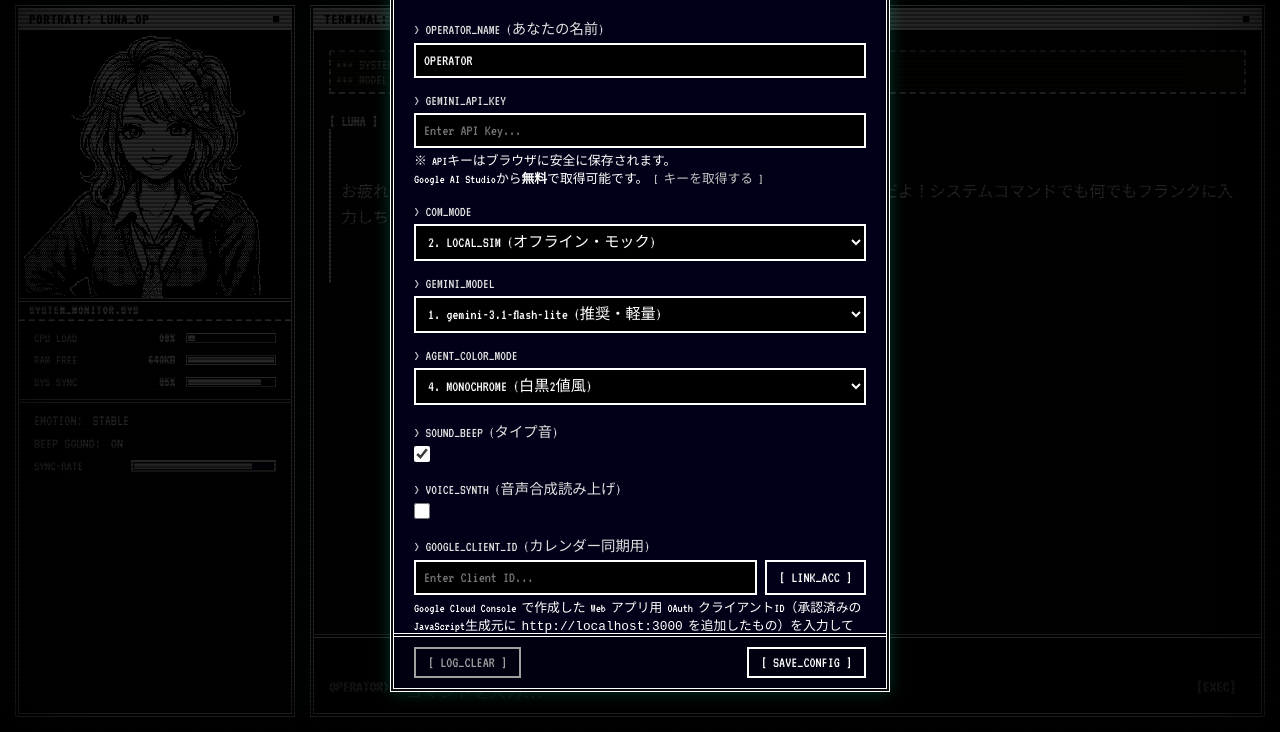
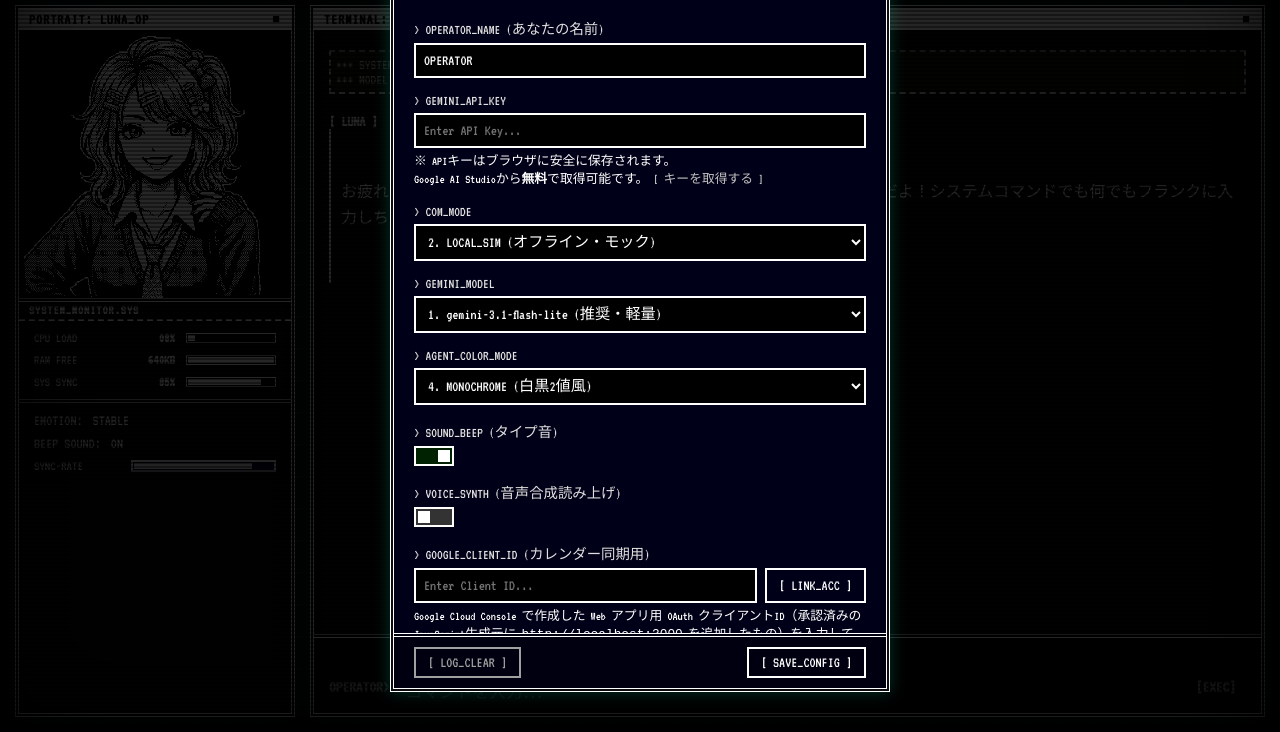
Before and after one commit to krduk/TalkAgentG, a website: page index.html in a window 1280 px wide. Both pictures are taken after a click on the button "システム設定". Shown: the part 68-800 px from the top of the page. Drawn offline with Linux system fonts and the light colour scheme; a web font is replaced by a local one.

Commit message:
fix: DOMContentLoaded重複削除、switch-sliderスタイル追加、header-btnホバーcolor重複修正、agentColorDefaultを'mono'に統一、fetchAvailableModelsのフィルタ改善

```diff
--- a/app.js
+++ b/app.js
@@ -126,7 +126,7 @@ function updateUIFromSettings() {
     modeSelect.value = config.mode;
     geminiModelSelect.value = config.geminiModel || 'gemini-3.1-flash-lite';
     googleClientIdInput.value = config.googleClientId || '';
-    agentColorSelect.value = config.agentColorMode || 'green';
+    agentColorSelect.value = config.agentColorMode || 'mono';
     soundToggle.checked = config.soundEnabled;
     voiceToggle.checked = config.voiceEnabled;
     systemPromptInput.value = config.systemPrompt;
@@ -674,11 +674,10 @@ async function fetchAvailableModels() {
 
         if (data.models) {
             // Filter models that support generateContent method and are modern (Gemini 3.x, 2.x only)
-            const allowedModels = ['gemini-3.1-flash-lite', 'gemini-3.1-flash', 'gemini-3.1-pro', 'gemini-2.0-flash'];
             const availableModels = data.models
                 .filter(m => m.supportedGenerationMethods.includes('generateContent'))
                 .map(m => m.name.replace('models/', ''))
-                .filter(name => allowedModels.includes(name) || name.startsWith('gemini-3.1') || name.startsWith('gemini-3.0'));
+                .filter(name => name.startsWith('gemini-'));
 
             if (availableModels.length > 0) {
                 updateModelDropdown(availableModels);
@@ -719,9 +718,6 @@ function updateModelDropdown(modelsList) {
         localStorage.setItem('cosmos_elena_config_retro', JSON.stringify(config));
     }
 }
-
-// Start app
-document.addEventListener('DOMContentLoaded', init);
 
 // Google Calendar Sync Functions
 function initGoogleAuth() {
--- a/style.css
+++ b/style.css
@@ -190,7 +190,6 @@
 }
 
 .header-btn:hover {
-    color: #ffffff;
     background-color: var(--retro-cyan);
     color: var(--retro-blue);
 }
@@ -640,6 +639,41 @@
     height: 16px;
 }
 
+/* Hidden checkbox for custom switch-slider label pattern */
+.toggle-switch input[type="checkbox"] {
+    display: none;
+}
+
+.switch-slider {
+    display: inline-block;
+    position: relative;
+    width: 40px;
+    height: 20px;
+    background-color: #333333;
+    border: 2px solid var(--retro-cyan);
+    cursor: pointer;
+    transition: background-color 0.2s;
+}
+
+.switch-slider::after {
+    content: '';
+    position: absolute;
+    top: 2px;
+    left: 2px;
+    width: 12px;
+    height: 12px;
+    background-color: var(--retro-cyan);
+    transition: transform 0.2s;
+}
+
+input[type="checkbox"]:checked + .switch-slider {
+    background-color: #002200;
+}
+
+input[type="checkbox"]:checked + .switch-slider::after {
+    transform: translateX(20px);
+}
+
 .modal-footer {
     display: flex;
     justify-content: space-between;
```
